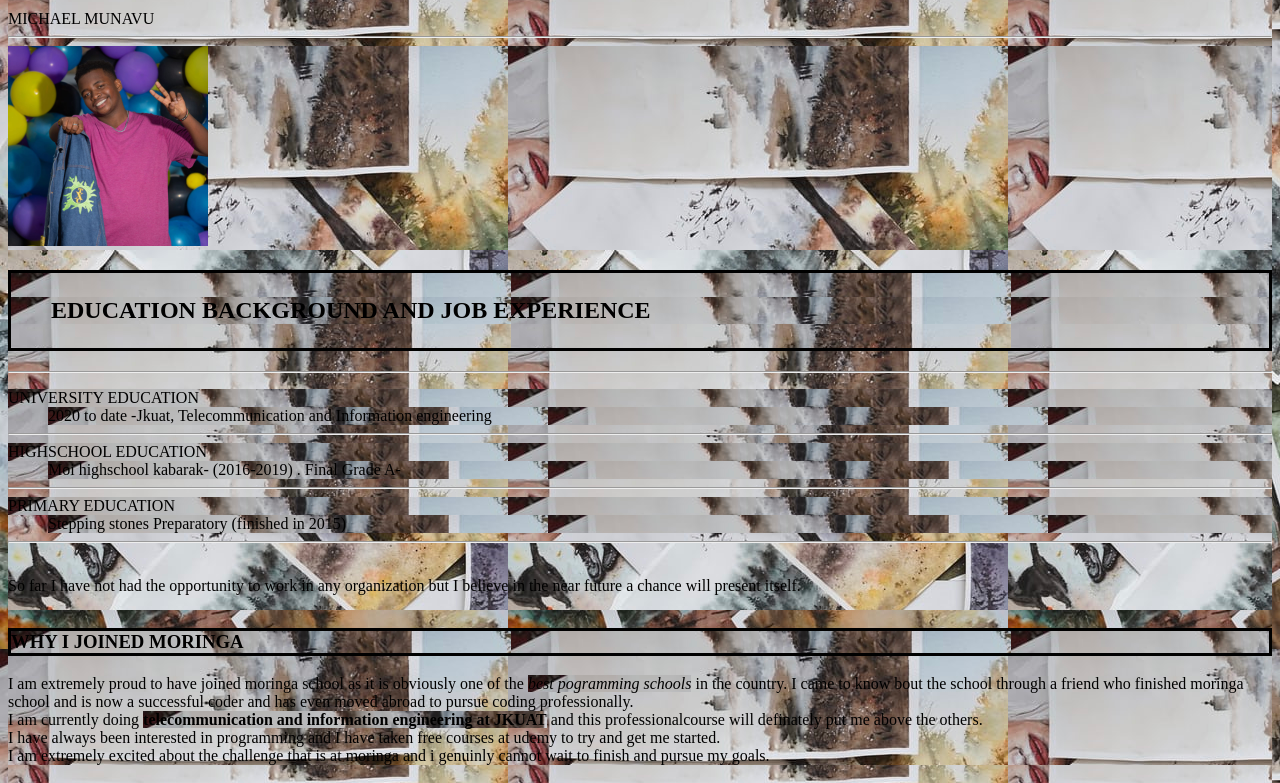
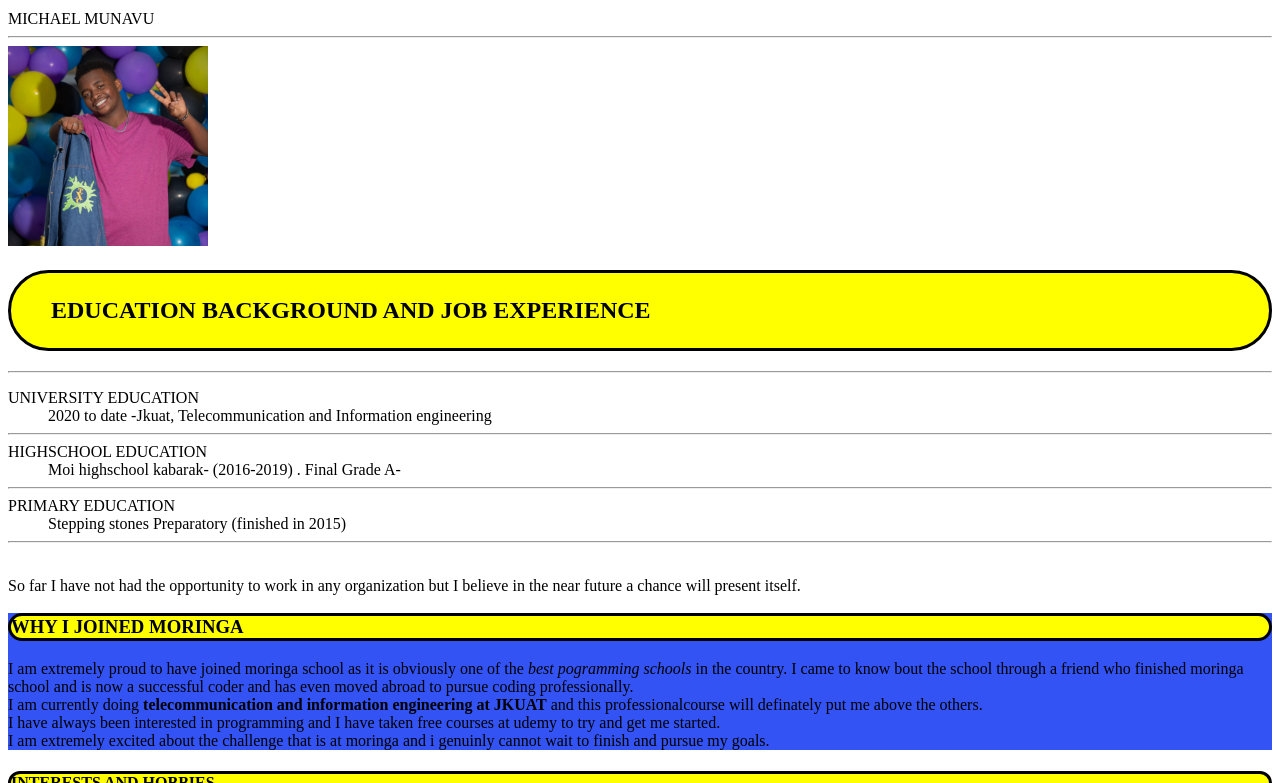
Before and after one commit to MICHAELMUNAVU83/MORINGA-PREP, a plain HTML site: page index.html in a window 1280 px wide. Shown: the part 102-885 px from the top of the page. Drawn offline with Linux system fonts and the light colour scheme.

Commit message:
changed border radius

```diff
--- a/style.css
+++ b/style.css
@@ -1,8 +1,13 @@
-h1,h2,h3,h4{background-color: yellow;
+h1,h2,h3,h4{
+    background-color: yellow;
     border-style: solid;
+    border-radius:50px ;
     opacity:4 percent;
     font-size: 20 px;
-
+    -webkit-border-radius:50px ;
+    -moz-border-radius:50px ;
+    -ms-border-radius:50px ;
+    -o-border-radius:50px ;
 }
 head{font-size: 50px;}
 
@@ -36,8 +41,10 @@ flex-direction: column;}
 
 .why{background-color: rgb(51, 83, 245);}
 
-*{ background-image:url(paint.jpeg);
-    opacity: 50px;
+
+
+
+
 
 
 }
```
